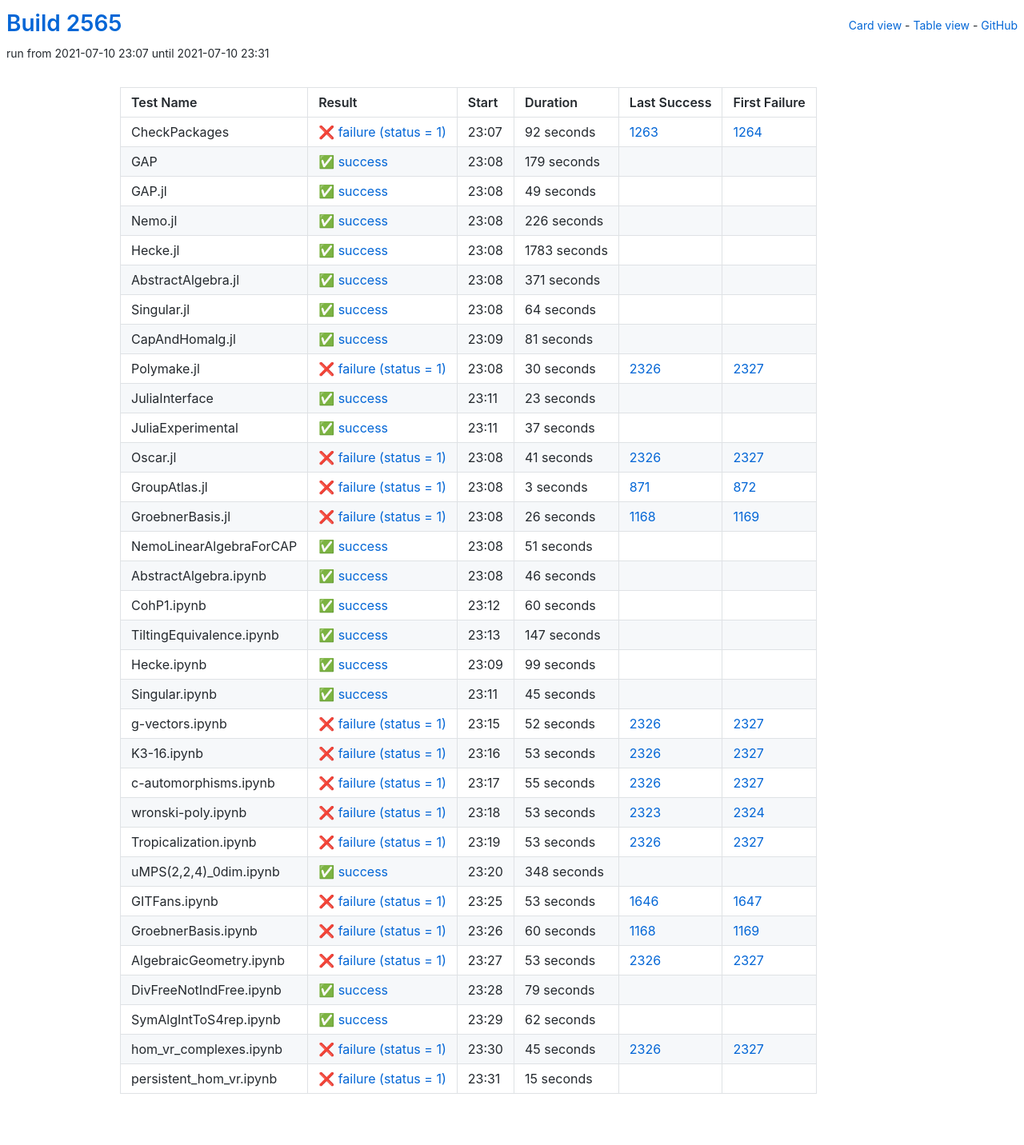
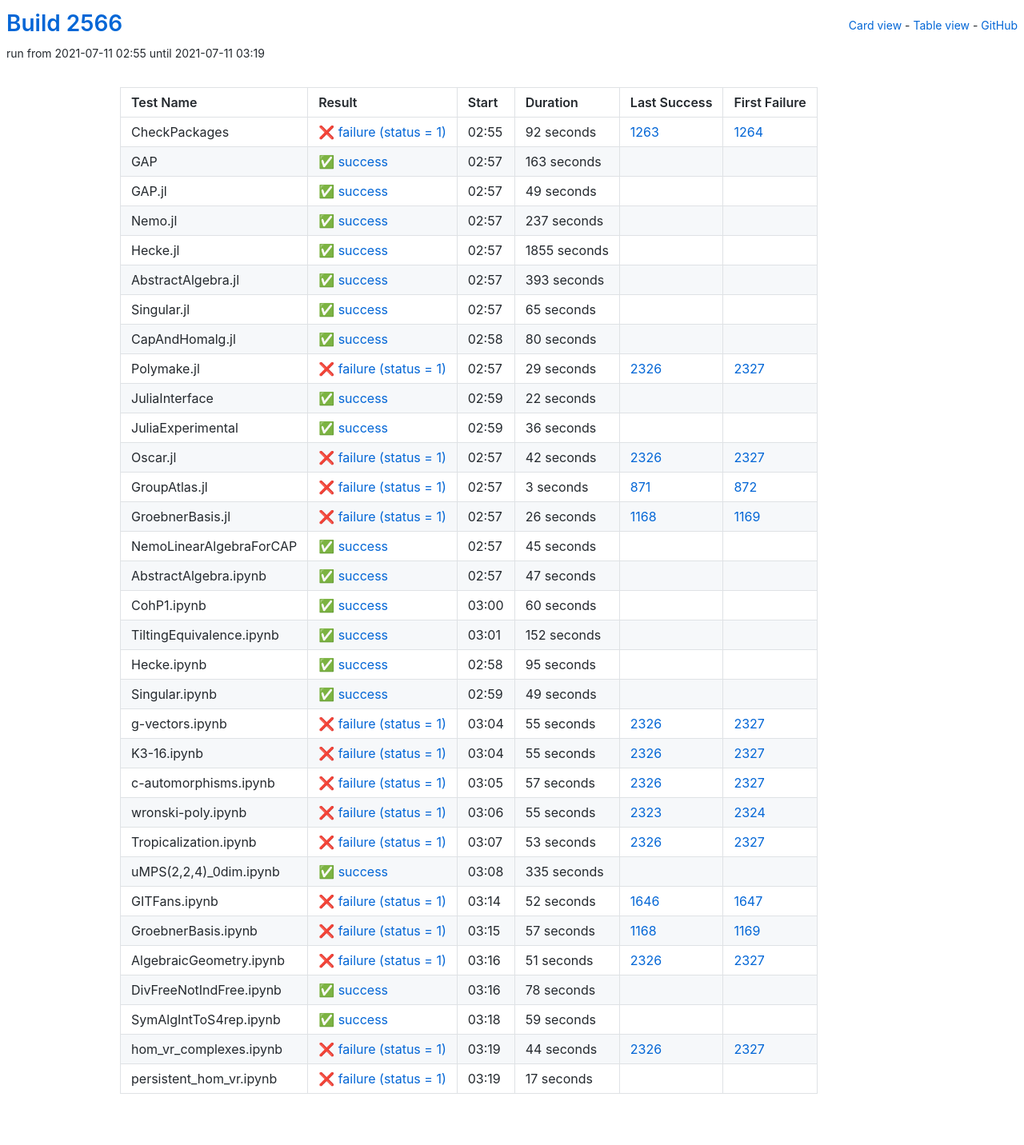
Before and after one commit to oscar-system/oscar-ci-status-stable, a Jekyll site: the page built from table.html, in a window 1280 px wide. Shown: the whole page at 80% size. Built offline with Jekyll 4.4.1, drawn with Linux system fonts in a browser that asks for light colours.

Commit message:
Build #2566

```diff
--- a/_data/ci.yml
+++ b/_data/ci.yml
@@ -1,6 +1,6 @@
 ---
-build: 2565
-build_url: https://oscarci.mathematik.uni-kl.de/job/oscar-stable/2565/
+build: 2566
+build_url: https://oscarci.mathematik.uni-kl.de/job/oscar-stable/2566/
 job: oscar-stable
 organization: oscar-system
 repo: oscar-ci-status-stable
@@ -8,8 +8,8 @@ repourl: https://github.com/oscar-system/oscar-ci-status-stable
 tests:
 - name: CheckPackages
   id: checkpackages
-  log: https://oscarci.mathematik.uni-kl.de/job/oscar-stable/2565/artifact/logs/build-2565/CheckPackages.log
-  start: 2021-07-10 23:07
+  log: https://oscarci.mathematik.uni-kl.de/job/oscar-stable/2566/artifact/logs/build-2566/CheckPackages.log
+  start: 2021-07-11 02:55
   success: false
   exitcode: 1
   status: failure
@@ -20,20 +20,20 @@ tests:
   first_failure_url: https://oscarci.mathematik.uni-kl.de/job/oscar-stable/1264/
 - name: GAP
   id: gap
-  log: https://oscarci.mathematik.uni-kl.de/job/oscar-stable/2565/artifact/logs/build-2565/GAP.log
-  start: 2021-07-10 23:08
+  log: https://oscarci.mathematik.uni-kl.de/job/oscar-stable/2566/artifact/logs/build-2566/GAP.log
+  start: 2021-07-11 02:57
   success: true
   exitcode: 0
   status: success
-  duration: 179
+  duration: 163
   last_success: false
   last_success_url:
   first_failure: false
   first_failure_url:
 - name: GAP.jl
   id: gap-jl
-  log: https://oscarci.mathematik.uni-kl.de/job/oscar-stable/2565/artifact/logs/build-2565/GAP.jl.log
-  start: 2021-07-10 23:08
+  log: https://oscarci.mathematik.uni-kl.de/job/oscar-stable/2566/artifact/logs/build-2566/GAP.jl.log
+  start: 2021-07-11 02:57
   success: true
   exitcode: 0
   status: success
@@ -44,116 +44,116 @@ tests:
   first_failure_url:
 - name: Nemo.jl
   id: nemo-jl
-  log: https://oscarci.mathematik.uni-kl.de/job/oscar-stable/2565/artifact/logs/build-2565/Nemo.jl.log
-  start: 2021-07-10 23:08
+  log: https://oscarci.mathematik.uni-kl.de/job/oscar-stable/2566/artifact/logs/build-2566/Nemo.jl.log
+  start: 2021-07-11 02:57
   success: true
   exitcode: 0
   status: success
-  duration: 226
+  duration: 237
   last_success: false
   last_success_url:
   first_failure: false
   first_failure_url:
 - name: Hecke.jl
   id: hecke-jl
-  log: https://oscarci.mathematik.uni-kl.de/job/oscar-stable/2565/artifact/logs/build-2565/Hecke.jl.log
-  start: 2021-07-10 23:08
+  log: https://oscarci.mathematik.uni-kl.de/job/oscar-stable/2566/artifact/logs/build-2566/Hecke.jl.log
+  start: 2021-07-11 02:57
   success: true
   exitcode: 0
   status: success
-  duration: 1783
+  duration: 1855
   last_success: false
   last_success_url:
   first_failure: false
   first_failure_url:
 - name: AbstractAlgebra.jl
   id: abstractalgebra-jl
-  log: https://oscarci.mathematik.uni-kl.de/job/oscar-stable/2565/artifact/logs/build-2565/AbstractAlgebra.jl.log
-  start: 2021-07-10 23:08
+  log: https://oscarci.mathematik.uni-kl.de/job/oscar-stable/2566/artifact/logs/build-2566/AbstractAlgebra.jl.log
+  start: 2021-07-11 02:57
   success: true
   exitcode: 0
   status: success
-  duration: 371
+  duration: 393
   last_success: false
   last_success_url:
   first_failure: false
   first_failure_url:
 - name: Singular.jl
   id: singular-jl
-  log: https://oscarci.mathematik.uni-kl.de/job/oscar-stable/2565/artifact/logs/build-2565/Singular.jl.log
-  start: 2021-07-10 23:08
+  log: https://oscarci.mathematik.uni-kl.de/job/oscar-stable/2566/artifact/logs/build-2566/Singular.jl.log
+  start: 2021-07-11 02:57
   success: true
   exitcode: 0
   status: success
-  duration: 64
+  duration: 65
   last_success: false
   last_success_url:
   first_failure: false
   first_failure_url:
 - name: CapAndHomalg.jl
   id: capandhomalg-jl
-  log: https://oscarci.mathematik.uni-kl.de/job/oscar-stable/2565/artifact/logs/build-2565/CapAndHomalg.jl.log
-  start: 2021-07-10 23:09
+  log: https://oscarci.mathematik.uni-kl.de/job/oscar-stable/2566/artifact/logs/build-2566/CapAndHomalg.jl.log
+  start: 2021-07-11 02:58
   success: true
   exitcode: 0
   status: success
-  duration: 81
+  duration: 80
   last_success: false
   last_success_url:
   first_failure: false
   first_failure_url:
 - name: Polymake.jl
   id: polymake-jl
-  log: https://oscarci.mathematik.uni-kl.de/job/oscar-stable/2565/artifact/logs/build-2565/Polymake.jl.log
-  start: 2021-07-10 23:08
+  log: https://oscarci.mathematik.uni-kl.de/job/oscar-stable/2566/artifact/logs/build-2566/Polymake.jl.log
+  start: 2021-07-11 02:57
   success: false
   exitcode: 1
   status: failure
-  duration: 30
+  duration: 29
   last_success: 2326
   last_success_url: https://oscarci.mathematik.uni-kl.de/job/oscar-stable/2326/
   first_failure: 2327
   first_failure_url: https://oscarci.mathematik.uni-kl.de/job/oscar-stable/2327/
 - name: JuliaInterface
   id: juliainterface
-  log: https://oscarci.mathematik.uni-kl.de/job/oscar-stable/2565/artifact/logs/build-2565/JuliaInterface.log
-  start: 2021-07-10 23:11
+  log: https://oscarci.mathematik.uni-kl.de/job/oscar-stable/2566/artifact/logs/build-2566/JuliaInterface.log
+  start: 2021-07-11 02:59
   success: true
   exitcode: 0
   status: success
-  duration: 23
+  duration: 22
   last_success: false
   last_success_url:
   first_failure: false
   first_failure_url:
 - name: JuliaExperimental
   id: juliaexperimental
-  log: https://oscarci.mathematik.uni-kl.de/job/oscar-stable/2565/artifact/logs/build-2565/JuliaExperimental.log
-  start: 2021-07-10 23:11
+  log: https://oscarci.mathematik.uni-kl.de/job/oscar-stable/2566/artifact/logs/build-2566/JuliaExperimental.log
+  start: 2021-07-11 02:59
   success: true
   exitcode: 0
   status: success
-  duration: 37
+  duration: 36
   last_success: false
   last_success_url:
   first_failure: false
   first_failure_url:
 - name: Oscar.jl
   id: oscar-jl
-  log: https://oscarci.mathematik.uni-kl.de/job/oscar-stable/2565/artifact/logs/build-2565/Oscar.jl.log
-  start: 2021-07-10 23:08
+  log: https://oscarci.mathematik.uni-kl.de/job/oscar-stable/2566/artifact/logs/build-2566/Oscar.jl.log
+  start: 2021-07-11 02:57
   success: false
   exitcode: 1
   status: failure
-  duration: 41
+  duration: 42
   last_success: 2326
   last_success_url: https://oscarci.mathematik.uni-kl.de/job/oscar-stable/2326/
   first_failure: 2327
   first_failure_url: https://oscarci.mathematik.uni-kl.de/job/oscar-stable/2327/
 - name: GroupAtlas.jl
   id: groupatlas-jl
-  log: https://oscarci.mathematik.uni-kl.de/job/oscar-stable/2565/artifact/logs/build-2565/GroupAtlas.jl.log
-  start: 2021-07-10 23:08
+  log: https://oscarci.mathematik.uni-kl.de/job/oscar-stable/2566/artifact/logs/build-2566/GroupAtlas.jl.log
+  start: 2021-07-11 02:57
   success: false
   exitcode: 1
   status: failure
@@ -164,8 +164,8 @@ tests:
   first_failure_url: https://oscarci.mathematik.uni-kl.de/job/oscar-stable/872/
 - name: GroebnerBasis.jl
   id: groebnerbasis-jl
-  log: https://oscarci.mathematik.uni-kl.de/job/oscar-stable/2565/artifact/logs/build-2565/GroebnerBasis.jl.log
-  start: 2021-07-10 23:08
+  log: https://oscarci.mathematik.uni-kl.de/job/oscar-stable/2566/artifact/logs/build-2566/GroebnerBasis.jl.log
+  start: 2021-07-11 02:57
   success: false
   exitcode: 1
   status: failure
@@ -176,32 +176,32 @@ tests:
   first_failure_url: https://oscarci.mathematik.uni-kl.de/job/oscar-stable/1169/
 - name: NemoLinearAlgebraForCAP
   id: nemolinearalgebraforcap
-  log: https://oscarci.mathematik.uni-kl.de/job/oscar-stable/2565/artifact/logs/build-2565/NemoLinearAlgebraForCAP.log
-  start: 2021-07-10 23:08
+  log: https://oscarci.mathematik.uni-kl.de/job/oscar-stable/2566/artifact/logs/build-2566/NemoLinearAlgebraForCAP.log
+  start: 2021-07-11 02:57
   success: true
   exitcode: 0
   status: success
-  duration: 51
+  duration: 45
   last_success: false
   last_success_url:
   first_failure: false
   first_failure_url:
 - name: AbstractAlgebra.ipynb
   id: abstractalgebra-ipynb
-  log: https://oscarci.mathematik.uni-kl.de/job/oscar-stable/2565/artifact/logs/build-2565/AbstractAlgebra.ipynb.log
-  start: 2021-07-10 23:08
+  log: https://oscarci.mathematik.uni-kl.de/job/oscar-stable/2566/artifact/logs/build-2566/AbstractAlgebra.ipynb.log
+  start: 2021-07-11 02:57
   success: true
   exitcode: 0
   status: success
-  duration: 46
+  duration: 47
   last_success: false
   last_success_url:
   first_failure: false
   first_failure_url:
 - name: CohP1.ipynb
   id: cohp1-ipynb
-  log: https://oscarci.mathematik.uni-kl.de/job/oscar-stable/2565/artifact/logs/build-2565/CohP1.ipynb.log
-  start: 2021-07-10 23:12
+  log: https://oscarci.mathematik.uni-kl.de/job/oscar-stable/2566/artifact/logs/build-2566/CohP1.ipynb.log
+  start: 2021-07-11 03:00
   success: true
   exitcode: 0
   status: success
@@ -212,68 +212,44 @@ tests:
   first_failure_url:
 - name: TiltingEquivalence.ipynb
   id: tiltingequivalence-ipynb
-  log: https://oscarci.mathematik.uni-kl.de/job/oscar-stable/2565/artifact/logs/build-2565/TiltingEquivalence.ipynb.log
-  start: 2021-07-10 23:13
+  log: https://oscarci.mathematik.uni-kl.de/job/oscar-stable/2566/artifact/logs/build-2566/TiltingEquivalence.ipynb.log
+  start: 2021-07-11 03:01
   success: true
   exitcode: 0
   status: success
-  duration: 147
+  duration: 152
   last_success: false
   last_success_url:
   first_failure: false
   first_failure_url:
 - name: Hecke.ipynb
   id: hecke-ipynb
-  log: https://oscarci.mathematik.uni-kl.de/job/oscar-stable/2565/artifact/logs/build-2565/Hecke.ipynb.log
-  start: 2021-07-10 23:09
+  log: https://oscarci.mathematik.uni-kl.de/job/oscar-stable/2566/artifact/logs/build-2566/Hecke.ipynb.log
+  start: 2021-07-11 02:58
   success: true
   exitcode: 0
   status: success
-  duration: 99
+  duration: 95
   last_success: false
   last_success_url:
   first_failure: false
   first_failure_url:
 - name: Singular.ipynb
   id: singular-ipynb
-  log: https://oscarci.mathematik.uni-kl.de/job/oscar-stable/2565/artifact/logs/build-2565/Singular.ipynb.log
-  start: 2021-07-10 23:11
+  log: https://oscarci.mathematik.uni-kl.de/job/oscar-stable/2566/artifact/logs/build-2566/Singular.ipynb.log
+  start: 2021-07-11 02:59
   success: true
   exitcode: 0
   status: success
-  duration: 45
+  duration: 49
   last_success: false
   last_success_url:
   first_failure: false
   first_failure_url:
 - name: g-vectors.ipynb
   id: g-vectors-ipynb
-  log: https://oscarci.mathematik.uni-kl.de/job/oscar-stable/2565/artifact/logs/build-2565/g-vectors.ipynb.log
-  start: 2021-07-10 23:15
-  success: false
-  exitcode: 1
-  status: failure
-  duration: 52
-  last_success: 2326
-  last_success_url: https://oscarci.mathematik.uni-kl.de/job/oscar-stable/2326/
-  first_failure: 2327
-  first_failure_url: https://oscarci.mathematik.uni-kl.de/job/oscar-stable/2327/
-- name: K3-16.ipynb
-  id: k3-16-ipynb
-  log: https://oscarci.mathematik.uni-kl.de/job/oscar-stable/2565/artifact/logs/build-2565/K3-16.ipynb.log
-  start: 2021-07-10 23:16
-  success: false
-  exitcode: 1
-  status: failure
-  duration: 53
-  last_success: 2326
-  last_success_url: https://oscarci.mathematik.uni-kl.de/job/oscar-stable/2326/
-  first_failure: 2327
-  first_failure_url: https://oscarci.mathematik.uni-kl.de/job/oscar-stable/2327/
-- name: c-automorphisms.ipynb
-  id: c-automorphisms-ipynb
-  log: https://oscarci.mathematik.uni-kl.de/job/oscar-stable/2565/artifact/logs/build-2565/c-automorphisms.ipynb.log
-  start: 2021-07-10 23:17
+  log: https://oscarci.mathematik.uni-kl.de/job/oscar-stable/2566/artifact/logs/build-2566/g-vectors.ipynb.log
+  start: 2021-07-11 03:04
   success: false
   exitcode: 1
   status: failure
@@ -282,22 +258,46 @@ tests:
   last_success_url: https://oscarci.mathematik.uni-kl.de/job/oscar-stable/2326/
   first_failure: 2327
   first_failure_url: https://oscarci.mathematik.uni-kl.de/job/oscar-stable/2327/
-- name: wronski-poly.ipynb
-  id: wronski-poly-ipynb
-  log: https://oscarci.mathematik.uni-kl.de/job/oscar-stable/2565/artifact/logs/build-2565/wronski-poly.ipynb.log
-  start: 2021-07-10 23:18
+- name: K3-16.ipynb
+  id: k3-16-ipynb
+  log: https://oscarci.mathematik.uni-kl.de/job/oscar-stable/2566/artifact/logs/build-2566/K3-16.ipynb.log
+  start: 2021-07-11 03:04
   success: false
   exitcode: 1
   status: failure
-  duration: 53
+  duration: 55
+  last_success: 2326
+  last_success_url: https://oscarci.mathematik.uni-kl.de/job/oscar-stable/2326/
+  first_failure: 2327
+  first_failure_url: https://oscarci.mathematik.uni-kl.de/job/oscar-stable/2327/
+- name: c-automorphisms.ipynb
+  id: c-automorphisms-ipynb
+  log: https://oscarci.mathematik.uni-kl.de/job/oscar-stable/2566/artifact/logs/build-2566/c-automorphisms.ipynb.log
+  start: 2021-07-11 03:05
+  success: false
+  exitcode: 1
+  status: failure
+  duration: 57
+  last_success: 2326
+  last_success_url: https://oscarci.mathematik.uni-kl.de/job/oscar-stable/2326/
+  first_failure: 2327
+  first_failure_url: https://oscarci.mathematik.uni-kl.de/job/oscar-stable/2327/
+- name: wronski-poly.ipynb
+  id: wronski-poly-ipynb
+  log: https://oscarci.mathematik.uni-kl.de/job/oscar-stable/2566/artifact/logs/build-2566/wronski-poly.ipynb.log
+  start: 2021-07-11 03:06
+  success: false
+  exitcode: 1
+  status: failure
+  duration: 55
   last_success: 2323
   last_success_url: https://oscarci.mathematik.uni-kl.de/job/oscar-stable/2323/
   first_failure: 2324
   first_failure_url: https://oscarci.mathematik.uni-kl.de/job/oscar-stable/2324/
 - name: Tropicalization.ipynb
   id: tropicalization-ipynb
-  log: https://oscarci.mathematik.uni-kl.de/job/oscar-stable/2565/artifact/logs/build-2565/Tropicalization.ipynb.log
-  start: 2021-07-10 23:19
+  log: https://oscarci.mathematik.uni-kl.de/job/oscar-stable/2566/artifact/logs/build-2566/Tropicalization.ipynb.log
+  start: 2021-07-11 03:07
   success: false
   exitcode: 1
   status: failure
@@ -308,96 +308,96 @@ tests:
   first_failure_url: https://oscarci.mathematik.uni-kl.de/job/oscar-stable/2327/
 - name: uMPS(2,2,4)_0dim.ipynb
   id: umps-2-2-4-0dim-ipynb
-  log: https://oscarci.mathematik.uni-kl.de/job/oscar-stable/2565/artifact/logs/build-2565/uMPS-2-2-4-_0dim.ipynb.log
-  start: 2021-07-10 23:20
+  log: https://oscarci.mathematik.uni-kl.de/job/oscar-stable/2566/artifact/logs/build-2566/uMPS-2-2-4-_0dim.ipynb.log
+  start: 2021-07-11 03:08
   success: true
   exitcode: 0
   status: success
-  duration: 348
+  duration: 335
   last_success: false
   last_success_url:
   first_failure: false
   first_failure_url:
 - name: GITFans.ipynb
   id: gitfans-ipynb
-  log: https://oscarci.mathematik.uni-kl.de/job/oscar-stable/2565/artifact/logs/build-2565/GITFans.ipynb.log
-  start: 2021-07-10 23:25
+  log: https://oscarci.mathematik.uni-kl.de/job/oscar-stable/2566/artifact/logs/build-2566/GITFans.ipynb.log
+  start: 2021-07-11 03:14
   success: false
   exitcode: 1
   status: failure
-  duration: 53
+  duration: 52
   last_success: 1646
   last_success_url: https://oscarci.mathematik.uni-kl.de/job/oscar-stable/1646/
   first_failure: 1647
   first_failure_url: https://oscarci.mathematik.uni-kl.de/job/oscar-stable/1647/
 - name: GroebnerBasis.ipynb
   id: groebnerbasis-ipynb
-  log: https://oscarci.mathematik.uni-kl.de/job/oscar-stable/2565/artifact/logs/build-2565/GroebnerBasis.ipynb.log
-  start: 2021-07-10 23:26
+  log: https://oscarci.mathematik.uni-kl.de/job/oscar-stable/2566/artifact/logs/build-2566/GroebnerBasis.ipynb.log
+  start: 2021-07-11 03:15
   success: false
   exitcode: 1
   status: failure
-  duration: 60
+  duration: 57
   last_success: 1168
   last_success_url: https://oscarci.mathematik.uni-kl.de/job/oscar-stable/1168/
   first_failure: 1169
   first_failure_url: https://oscarci.mathematik.uni-kl.de/job/oscar-stable/1169/
 - name: AlgebraicGeometry.ipynb
   id: algebraicgeometry-ipynb
-  log: https://oscarci.mathematik.uni-kl.de/job/oscar-stable/2565/artifact/logs/build-2565/AlgebraicGeometry.ipynb.log
-  start: 2021-07-10 23:27
+  log: https://oscarci.mathematik.uni-kl.de/job/oscar-stable/2566/artifact/logs/build-2566/AlgebraicGeometry.ipynb.log
+  start: 2021-07-11 03:16
   success: false
   exitcode: 1
   status: failure
-  duration: 53
+  duration: 51
   last_success: 2326
   last_success_url: https://oscarci.mathematik.uni-kl.de/job/oscar-stable/2326/
   first_failure: 2327
   first_failure_url: https://oscarci.mathematik.uni-kl.de/job/oscar-stable/2327/
 - name: DivFreeNotIndFree.ipynb
   id: divfreenotindfree-ipynb
-  log: https://oscarci.mathematik.uni-kl.de/job/oscar-stable/2565/artifact/logs/build-2565/DivFreeNotIndFree.ipynb.log
-  start: 2021-07-10 23:28
+  log: https://oscarci.mathematik.uni-kl.de/job/oscar-stable/2566/artifact/logs/build-2566/DivFreeNotIndFree.ipynb.log
+  start: 2021-07-11 03:16
   success: true
   exitcode: 0
   status: success
-  duration: 79
+  duration: 78
   last_success: false
   last_success_url:
   first_failure: false
   first_failure_url:
 - name: SymAlgIntToS4rep.ipynb
   id: symalginttos4rep-ipynb
-  log: https://oscarci.mathematik.uni-kl.de/job/oscar-stable/2565/artifact/logs/build-2565/SymAlgIntToS4rep.ipynb.log
-  start: 2021-07-10 23:29
+  log: https://oscarci.mathematik.uni-kl.de/job/oscar-stable/2566/artifact/logs/build-2566/SymAlgIntToS4rep.ipynb.log
+  start: 2021-07-11 03:18
   success: true
   exitcode: 0
   status: success
-  duration: 62
+  duration: 59
   last_success: false
   last_success_url:
   first_failure: false
   first_failure_url:
 - name: hom_vr_complexes.ipynb
   id: hom-vr-complexes-ipynb
-  log: https://oscarci.mathematik.uni-kl.de/job/oscar-stable/2565/artifact/logs/build-2565/hom_vr_complexes.ipynb.log
-  start: 2021-07-10 23:30
+  log: https://oscarci.mathematik.uni-kl.de/job/oscar-stable/2566/artifact/logs/build-2566/hom_vr_complexes.ipynb.log
+  start: 2021-07-11 03:19
   success: false
   exitcode: 1
   status: failure
-  duration: 45
+  duration: 44
   last_success: 2326
   last_success_url: https://oscarci.mathematik.uni-kl.de/job/oscar-stable/2326/
   first_failure: 2327
   first_failure_url: https://oscarci.mathematik.uni-kl.de/job/oscar-stable/2327/
 - name: persistent_hom_vr.ipynb
   id: persistent-hom-vr-ipynb
-  log: https://oscarci.mathematik.uni-kl.de/job/oscar-stable/2565/artifact/logs/build-2565/persistent_hom_vr.ipynb.log
-  start: 2021-07-10 23:31
+  log: https://oscarci.mathematik.uni-kl.de/job/oscar-stable/2566/artifact/logs/build-2566/persistent_hom_vr.ipynb.log
+  start: 2021-07-11 03:19
   success: false
   exitcode: 1
   status: failure
-  duration: 15
+  duration: 17
   last_success: false
   last_success_url:
   first_failure: false
```
Also changed, not shown: README.md.
